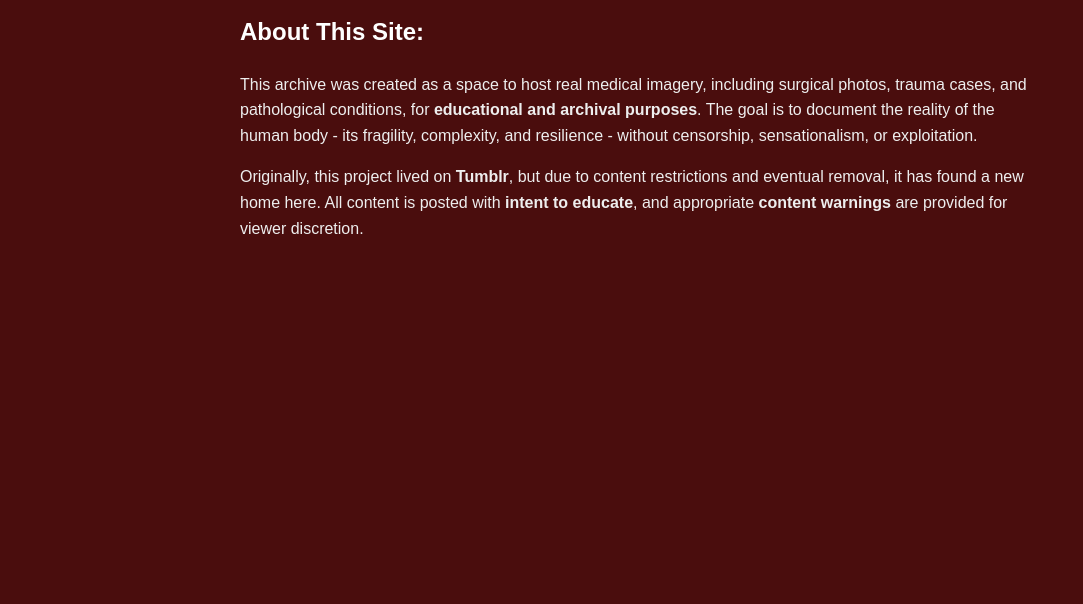
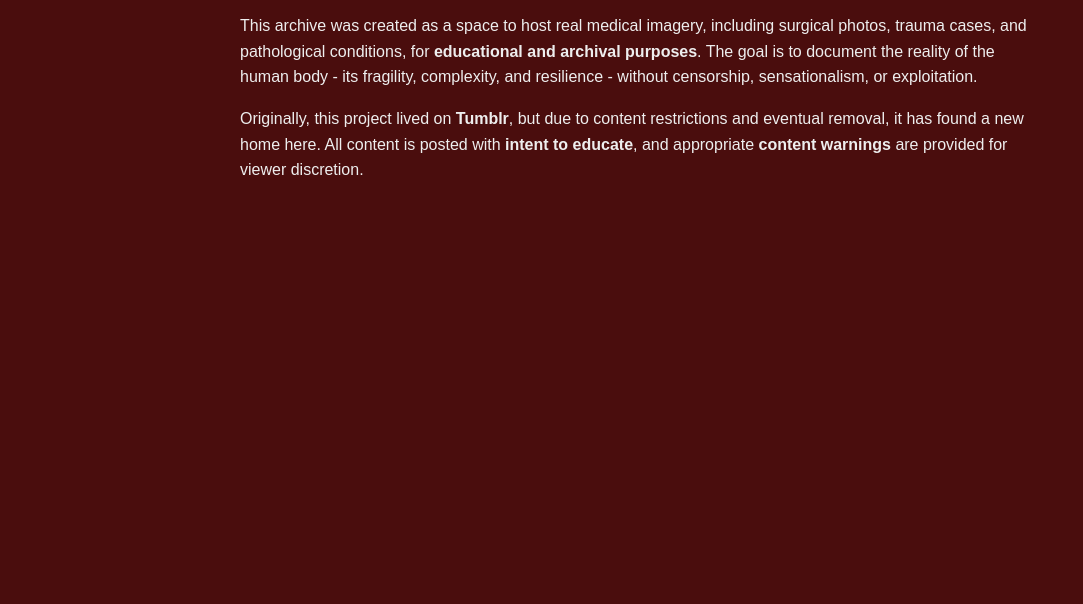
Before and after one commit to rawmedlens/rawmedlens, a plain HTML site: page index.html in a window 1280 px wide. Shown: the part 196-800 px from the top of the page, without its empty margins (0-1083 px from the left). Drawn offline with Linux system fonts and the light colour scheme.

Commit message:
Update index.html

```diff
--- a/index.html
+++ b/index.html
@@ -101,7 +101,6 @@
 
   <h1>Welcome to the Rawmedlens website.</h1>
 
-  <h2>About This Site:</h2>
   <p>
     This archive was created as a space to host real medical imagery, including surgical photos, trauma cases, and pathological conditions, for <strong>educational and archival purposes</strong>. The goal is to document the reality of the human body - its fragility, complexity, and resilience - without censorship, sensationalism, or exploitation.
   </p>
```
